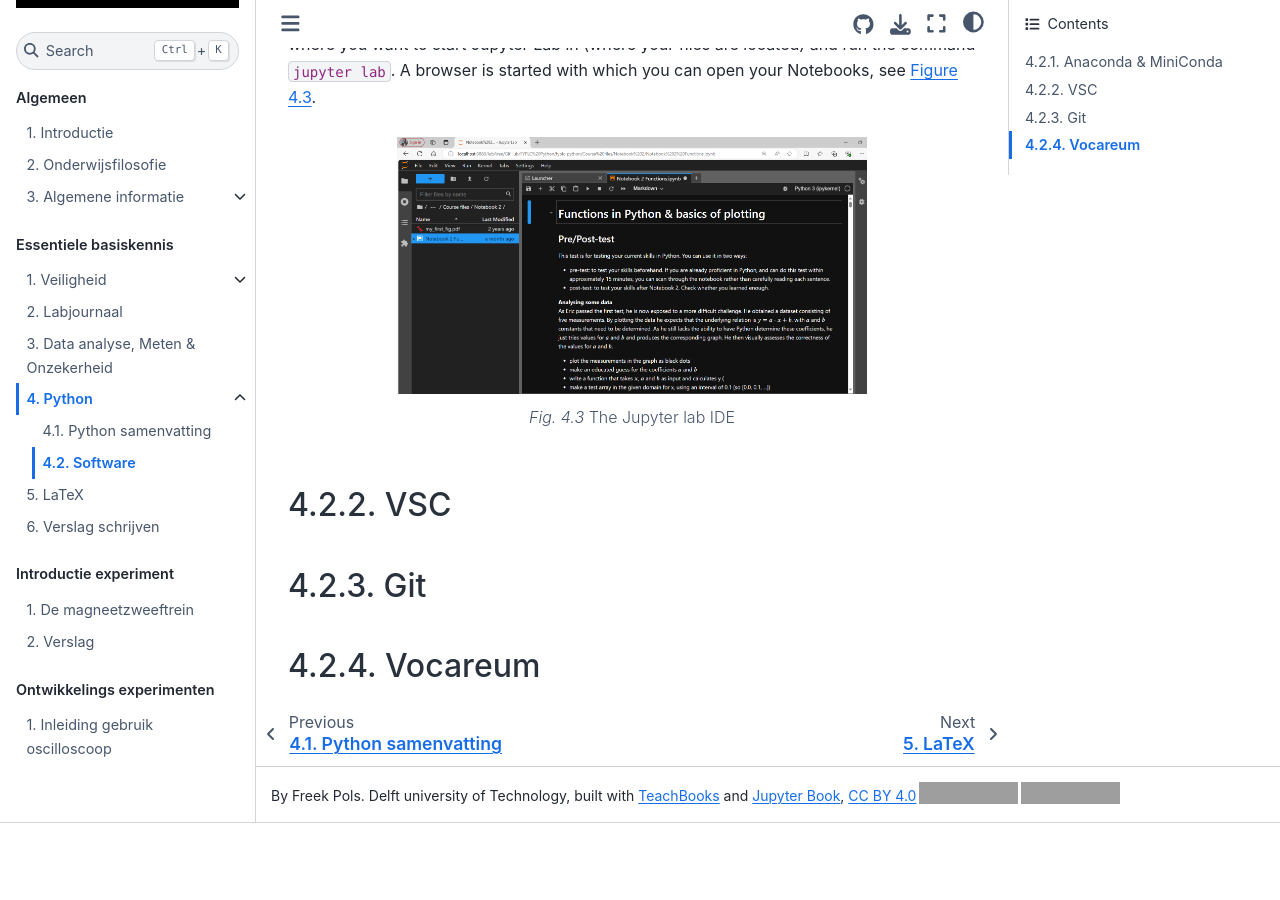
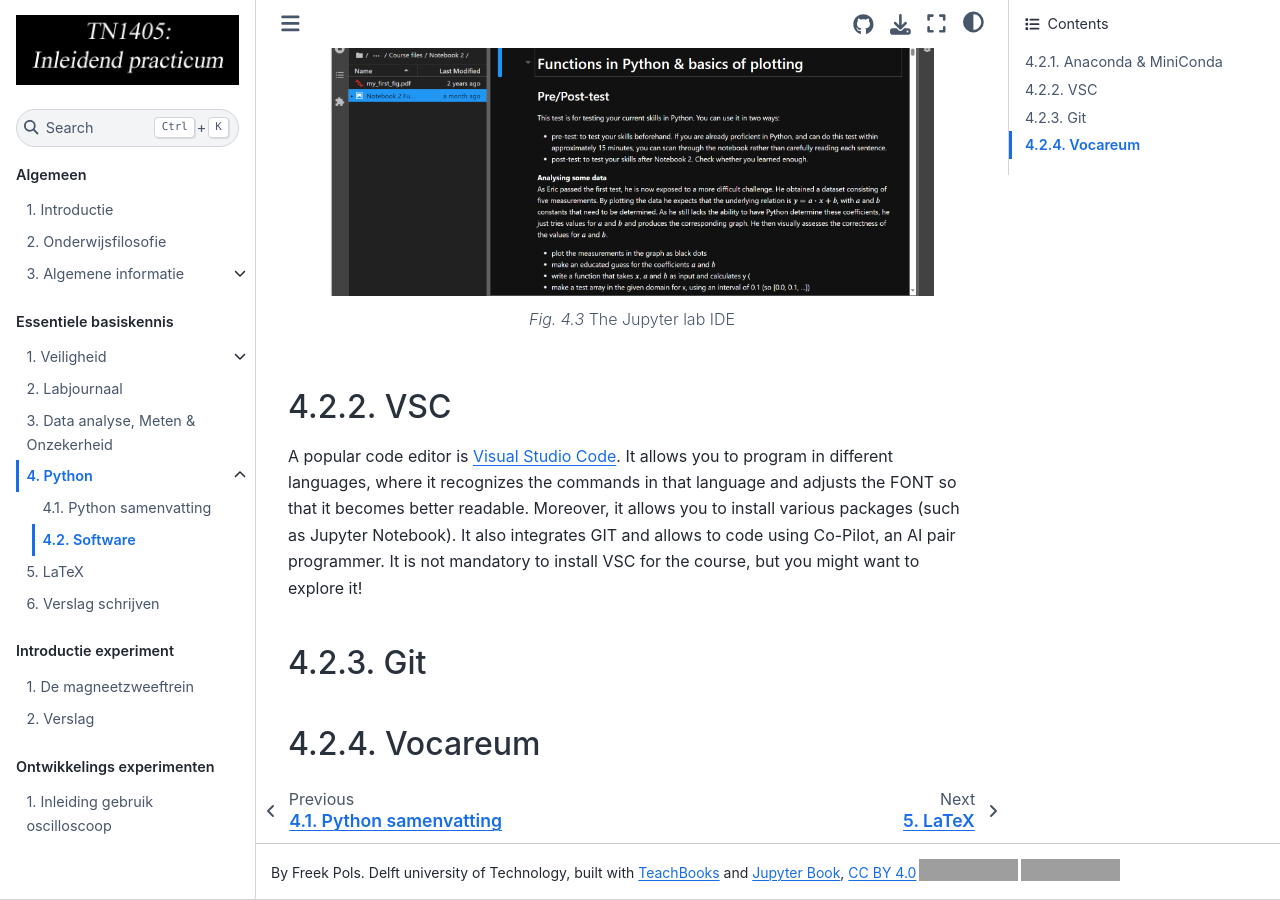
Before and after one commit to Contemporary-Physicslab/NP-new-style, a Jupyter Book: the page built from book/Deel2/Python/Software.md, in a window 1280 px wide and 900 px high, scrolled down 2475 px. Built offline with Jupyter Book 1.0.4 settings and Sphinx 7.4.7 and the Sphinx Book theme 1.1.4, drawn with Linux system fonts in a browser that asks for light colours; pages that are not in the unit, such as notebooks, are missing from menus; comment, search, counter and statistics services are not loaded; before the commit the page ends 3298 px from its top, so only the background shows below that; some of the changed text lies outside the part shown; grey boxes are pictures that could not be loaded.

Commit message:
Update Software.md

````diff
--- a/book/Deel2/Python/Software.md
+++ b/book/Deel2/Python/Software.md
@@ -25,19 +25,22 @@
 
 To install the IDE Jupyter and [Jupyter lab](https://anaconda.org/conda-forge/jupyterlab), run the commands:
 
-> conda install anaconda::jupyter
+```{code}
+conda install anaconda::jupyter
 
-> conda install -c conda-forge jupyterlab
-
+conda install -c conda-forge jupyterlab
+```
 For the packages, run the commands:
 
-> conda install conda-forge::matplotlib
+```{code}
+conda install conda-forge::matplotlib
 
-> conda install conda-forge::numpy
+conda install conda-forge::numpy
 
-> conda install scipy
+conda install scipy
 
-> conda install conda-forge::pandas
+conda install conda-forge::pandas
+```
 
 ```{admonition} conda-forge
 conda-forge:: specifies the source from which the packages are installed. It specifies that the packages should be installed from the conda-forge channel, which is a community-driven channel that provides a large collection of packages for conda.
@@ -69,16 +72,13 @@
 ```{figure} jupyterlab.PNG
 ---
 name: fig_jl
-width: 70%
+width: 90%
 ---
 The Jupyter lab IDE
 ```
 
-
-
-
 ## VSC
-
+A popular code editor is [Visual Studio Code](https://code.visualstudio.com/). It allows you to program in different languages, where it recognizes the commands in that language and adjusts the FONT so that it becomes better readable. Moreover, it allows you to install various packages (such as Jupyter Notebook). It also integrates GIT and allows to code using Co-Pilot, an AI pair programmer. It is not mandatory to install VSC for the course, but you might want to explore it!
 
 ## Git
 
````
